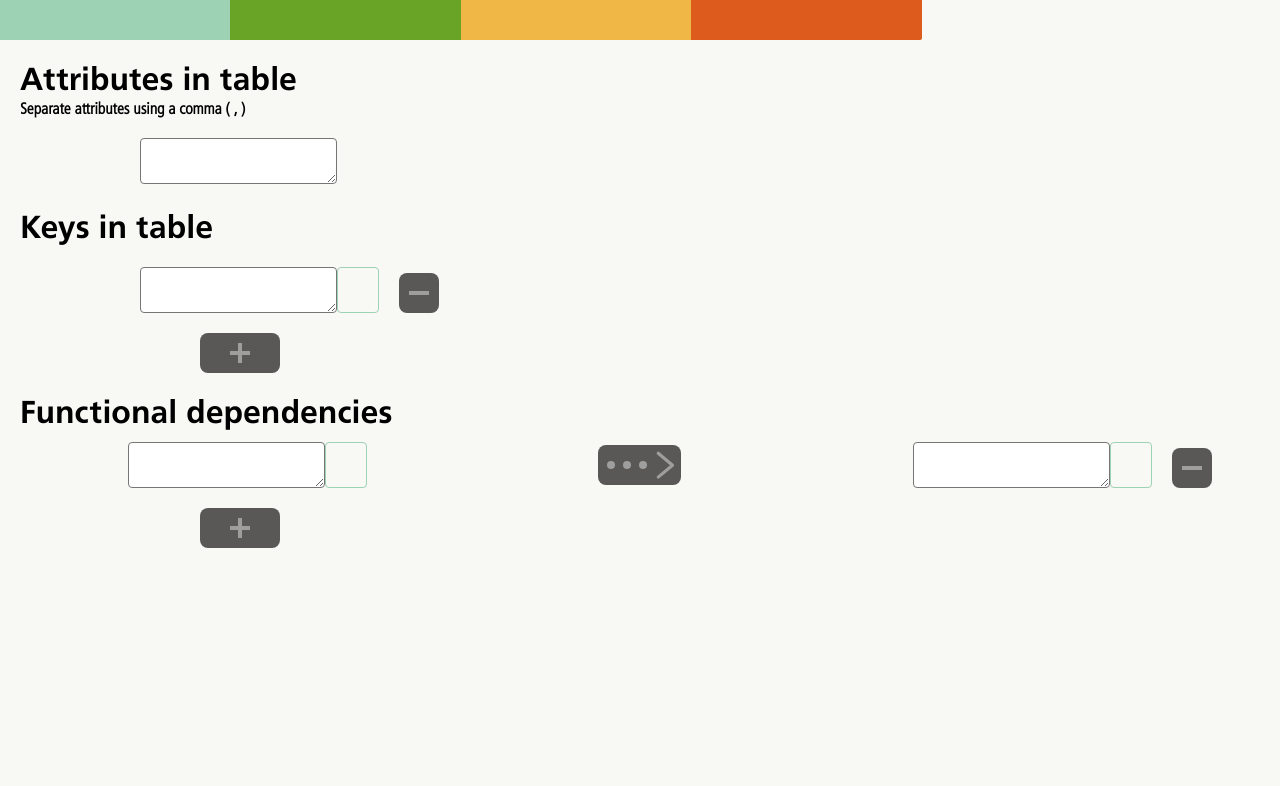
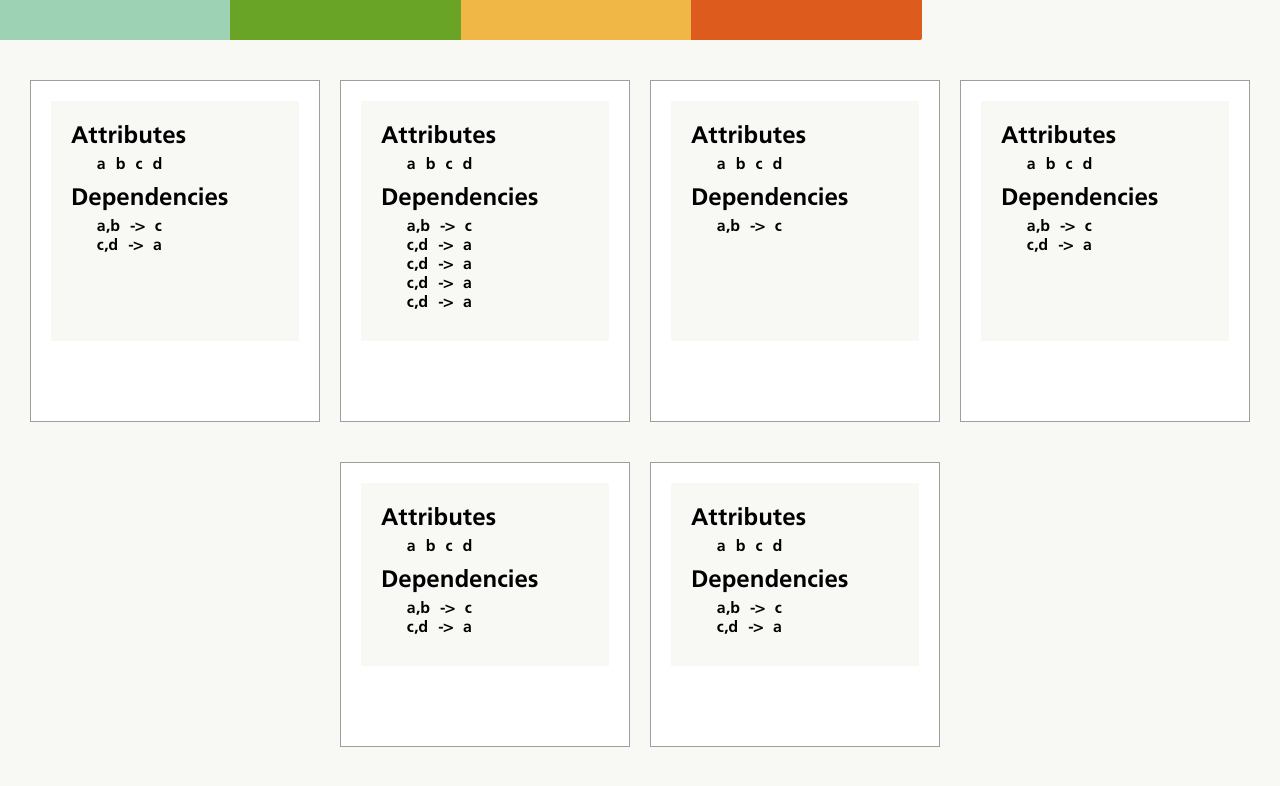
Before and after one commit to m-luketin/DB-Table-Normalisation-Tool, a React (Create React App) app: page / in a window 1280 px wide. Shown: the top 786 px of the page. Built offline with nearby package versions, Linux system fonts and the light colour scheme; the HTML template or start-up script is replaced by a standard one.

Commit message:
Added decomposition component for output

```diff
--- a/package.json
+++ b/package.json
@@ -5,7 +5,8 @@
   "dependencies": {
     "react": "^16.8.6",
     "react-dom": "^16.8.6",
-    "react-scripts": "3.0.1"
+    "react-scripts": "3.0.1",
+    "react-tooltip": "^3.10.0"
   },
   "scripts": {
     "start": "react-scripts start",
--- a/src/App.css
+++ b/src/App.css
@@ -101,6 +101,11 @@ textarea {
   flex-direction: column;
 }
 
+.FunctionalDependency .AttributeOutput{
+  flex-wrap: wrap;
+  max-width: 400px;
+}
+
 .DropdownAttribute {
   font-size: 18px;
   font-weight: bolder;
@@ -146,7 +151,7 @@ textarea {
   display: flex;
   align-items: flex-end;
   width: 30%;
-  margin: 20px 0;
+  margin: 40px 0;
 }
 
 .DependencyContent {
@@ -178,7 +183,7 @@ textarea {
   width: 80%;
   margin: auto;
   margin-bottom: 20px;
-  margin-top: 10px;
+  margin-top: 40px;
   display: flex;
   justify-content: flex-end;
   align-items: flex-end;
@@ -264,3 +269,65 @@ textarea {
   width: 30px;
   height: 30px;
 }
+
+.Tooltip {
+  background-color: #595856 !important;
+  border-top: 3px solid #6aa427;
+}
+
+.Tooltip.place-top::after {
+  border-top-color: #595856 !important;
+}
+
+.TableContent{
+  padding: 20px;
+  border: 20px solid white;
+  border-bottom: 80px solid white;
+  width: 100%;
+  height: 100%;
+}
+
+.Tables{
+  display: flex;
+  justify-content: center;
+  flex-wrap: wrap;
+  margin: 20px;
+  position: relative;
+}
+
+.Table{
+  position: relative;
+  border-bottom: 80px solid white;
+  border: 1px solid #9e9e9e;
+  margin: 20px 10px;
+  width: calc(25% - 20px);
+}
+
+.TableAttributes{
+  width: 80%;
+  margin: auto;
+  display: flex;
+  margin-bottom: 10px;
+  margin-top: 5px;
+}
+
+.TableAttribute{
+  margin: 0 5px;
+}
+
+.TableDependencies{
+  width: 80%;
+  display: flex;
+  flex-direction: column;
+  margin: auto;
+  margin-bottom: 10px;
+  margin-top: 5px;
+}
+
+.TableDependency{
+  display: flex;
+}
+
+.TableDependency div{
+  margin: 0 5px;
+}
--- a/src/App.js
+++ b/src/App.js
@@ -1,19 +1,19 @@
 import React from "react";
 import "./App.css";
-import Form from "./components/Form";
-import Navbar from "./components/Navbar";
-import "./fonts/stylesheet.css"
+import Form from "./components/form/Form";
+import Decomposition from "./components/decomposition/Decomposition";
+import "./fonts/stylesheet.css";
 
 function App() {
   return (
     <div className="App">
-      <Navbar />
-      <Form
+      {/* <Form
         attributes=""
         keys={[[]]}
         dependenciesLeft={[[]]}
         dependenciesRight={[[]]}
-      />
+      /> */}
+      <Decomposition />
     </div>
   );
 }
--- /dev/null
+++ b/src/components/decomposition/Decomposition.js
@@ -0,0 +1,39 @@
+import React from "react";
+import Navbar from "./../Navbar";
+import Table from "./Table";
+
+const Decomposition = props => {
+  return (
+    <>
+      <Navbar />
+      <div className="Tables">
+        <Table
+          attributes={["a", "b", "c", "d"]}
+          dependencies={["a,b-c", "c,d-a"]}
+        />
+        <Table
+          attributes={["a", "b", "c", "d"]}
+          dependencies={["a,b-c", "c,d-a", "c,d-a", "c,d-a", "c,d-a"]}
+        />
+        <Table
+          attributes={["a", "b", "c", "d"]}
+          dependencies={["a,b-c"]}
+        />
+        <Table
+          attributes={["a", "b", "c", "d"]}
+          dependencies={["a,b-c", "c,d-a"]}
+        />
+        <Table
+          attributes={["a", "b", "c", "d"]}
+          dependencies={["a,b-c", "c,d-a"]}
+        />
+        <Table
+          attributes={["a", "b", "c", "d"]}
+          dependencies={["a,b-c", "c,d-a"]}
+        />
+      </div>
+    </>
+  );
+};
+
+export default Decomposition;
--- /dev/null
+++ b/src/components/decomposition/Table.js
@@ -0,0 +1,38 @@
+import React from "react";
+
+const Table = props => {
+  return (
+    <div className="Table">
+      <div className="TableContent">
+        <h2>Attributes</h2>
+        <div className="TableAttributes">
+          {props.attributes.map((attribute, index) => {
+            return (
+              <div className="TableAttribute" key={index}>
+                {attribute}
+              </div>
+            );
+          })}
+        </div>
+
+        <h2>Dependencies</h2>
+        <div className="TableDependencies">
+          {props.dependencies.map((dependency, index) => {
+            dependency = dependency.split("-");
+            return (
+              <div key={index} className="TableDependency">
+                <div>{dependency[0]}</div>
+
+                <div> -> </div>
+
+                <div>{dependency[1]}</div>
+              </div>
+            );
+          })}
+        </div>
+      </div>
+    </div>
+  );
+};
+
+export default Table;
--- a/src/components/AttributeSelector.js
+++ b/src/components/form/AttributeSelector.js
@@ -1,5 +1,6 @@
 import React, { Component } from "react";
-import { isNullOrWhitespace } from "./../utils";
+import { isNullOrWhitespace } from "../../utils";
+import ReactTooltip from "react-tooltip";
 
 class AttributeSelector extends Component {
   constructor(props) {
@@ -45,11 +46,16 @@ class AttributeSelector extends Component {
       <div className="AttributeSelector">
         <div className="Dropdown">
           <textarea
+            data-tip
+            data-for="SearchBar"
             className="AttributeInput"
             onChange={event => this.handleChange(event)}
             onKeyDown={event => this.handleKeyDown(event)}
             value={this.state.inputValue}
           />
+          <ReactTooltip className="Tooltip" id="SearchBar" effect="solid">
+            <span>You can search for your attributes here</span>
+          </ReactTooltip>
           <div className="DropdownContent">
             {this.props.availableAttributes
               .filter(attribute =>
@@ -69,7 +75,7 @@ class AttributeSelector extends Component {
           </div>
         </div>
 
-        <div className="AttributeOutput">
+        <div data-tip data-for={this.props.tooltipId} className="AttributeOutput">
           {this.props.value.map((value, index) => {
             return (
               <button
@@ -82,6 +88,10 @@ class AttributeSelector extends Component {
             );
           })}
         </div>
+
+        <ReactTooltip className="Tooltip" id={this.props.tooltipId} effect="solid">
+          <span>{this.props.outputTooltip}</span>
+        </ReactTooltip>
       </div>
     );
   }
--- a/src/components/DependenciesDisplay.js
+++ b/src/components/form/DependenciesDisplay.js
@@ -1,6 +1,6 @@
 import React from "react";
 import Dependency from "./Dependency";
-import { splitAttributes } from "./../utils";
+import { splitAttributes } from "../../utils";
 
 const DependenciesDisplay = props => {
   const handleAttributeAddLeft = (event, index) => {
--- a/src/components/Dependency.js
+++ b/src/components/form/Dependency.js
@@ -11,6 +11,8 @@ const Dependency = props => {
         handleAdd={props.handleAddLeft}
         handleAddByEnter={props.handleAddByEnterLeft}
         handleRemove={props.handleRemoveLeft}
+        outputTooltip="This is your functional dependency"
+        tooltipId="DependencyTooltip"
       />
 
       <div className="DependencyArrow">
@@ -41,6 +43,8 @@ const Dependency = props => {
         handleAdd={props.handleAddRight}
         handleAddByEnter={props.handleAddByEnterRight}
         handleRemove={props.handleRemoveRight}
+        outputTooltip="This is your functional dependency"
+        tooltipId="DependencyTooltip"
       />
     </div>
   );
--- a/src/components/Form.js
+++ b/src/components/form/Form.js
@@ -2,7 +2,8 @@ import React, { Component } from "react";
 import Attributes from "./Attributes";
 import KeysDisplay from "./KeysDisplay";
 import DependenciesDisplay from "./DependenciesDisplay";
-import { attributeHandler } from "./../utils";
+import Navbar from "./../Navbar";
+import { attributeHandler } from "../../utils";
 
 class Form extends Component {
   constructor(props) {
@@ -162,6 +163,8 @@ class Form extends Component {
 
   render() {
     return (
+      <>
+        <Navbar />
         <div>
           <Attributes
             attributes={this.state.attributes}
@@ -182,14 +185,19 @@ class Form extends Component {
             dependenciesRight={this.state.dependenciesRight}
             handleAttributeAddLeft={this.handleDependencyChangeAddLeft}
             handleAttributeAddRight={this.handleDependencyChangeAddRight}
-          handleAttributeAddByEnterLeft={this.handleDependencyChangeAddByEnterLeft}
-          handleAttributeAddByEnterRight={this.handleDependencyChangeAddByEnterRight}
+            handleAttributeAddByEnterLeft={
+              this.handleDependencyChangeAddByEnterLeft
+            }
+            handleAttributeAddByEnterRight={
+              this.handleDependencyChangeAddByEnterRight
+            }
             handleAttributeRemoveLeft={this.handleDependencyChangeRemoveLeft}
             handleAttributeRemoveRight={this.handleDependencyChangeRemoveRight}
             handleDependencyRemove={this.removeDependency}
             handleDependencyAdd={this.addDependency}
           />
         </div>
+      </>
     );
   }
 }
--- a/src/components/Key.js
+++ b/src/components/form/Key.js
@@ -11,6 +11,8 @@ const Key = props => {
         handleAdd={props.handleAdd}
         handleAddByEnter={props.handleAddByEnter}
         handleRemove={props.handleRemove}
+        outputTooltip="This is your key"
+        tooltipId="KeyTooltip"
       />
     </div>
   );
--- a/src/components/KeysDisplay.js
+++ b/src/components/form/KeysDisplay.js
@@ -1,6 +1,6 @@
 import React from "react";
 import Key from "./Key";
-import { splitAttributes, isNullOrWhitespace } from "./../utils";
+import { splitAttributes, isNullOrWhitespace } from "../../utils";
 
 const KeysDisplay = props => {
   const handleAttributeAdd = (event, index) => {
```
Also changed, not shown: src/components/form/Attributes.js (renamed from src/components/Attributes.js), 1 other file (tests, documents, lock files or other folders). Lines whose indentation alone changed are shown as unchanged.
